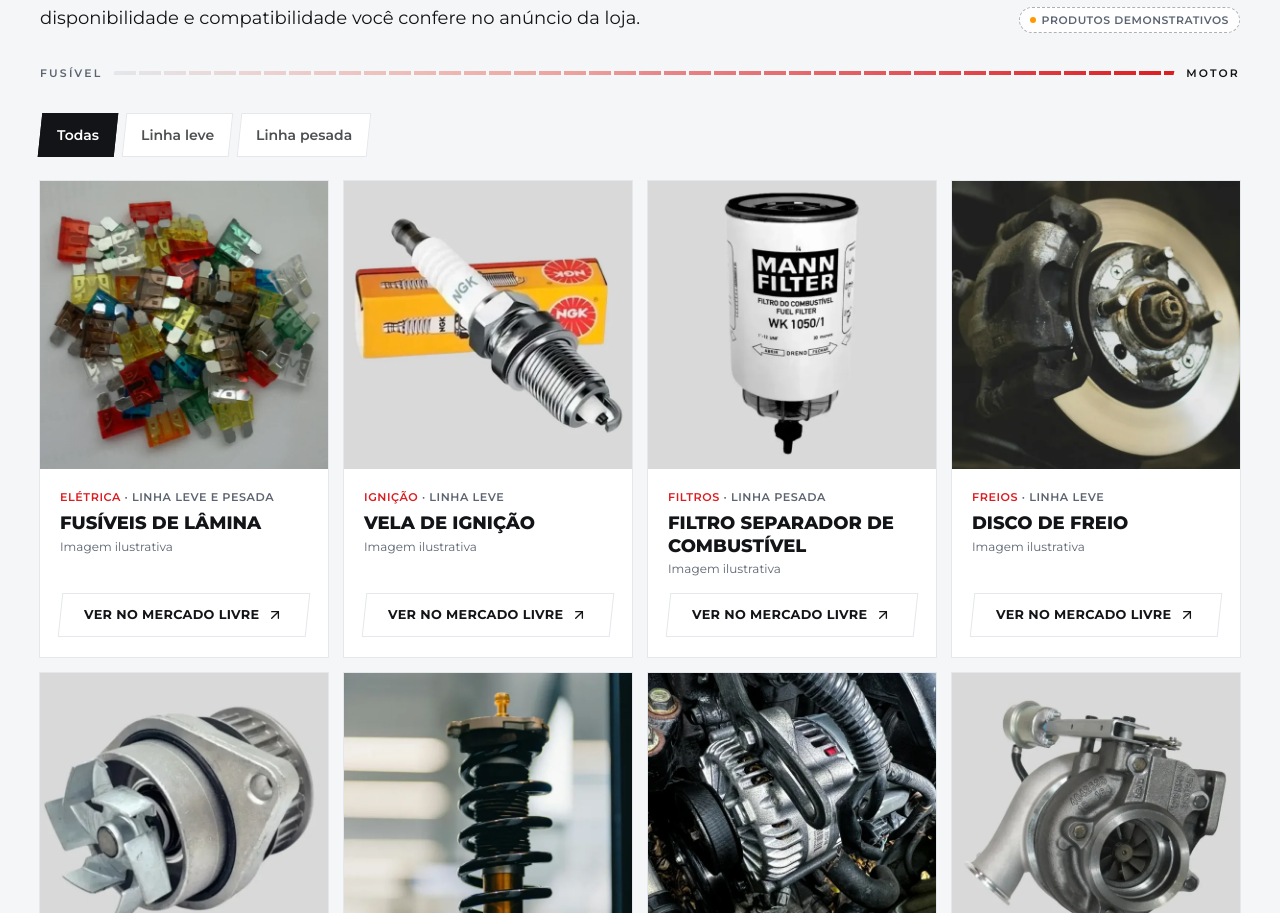
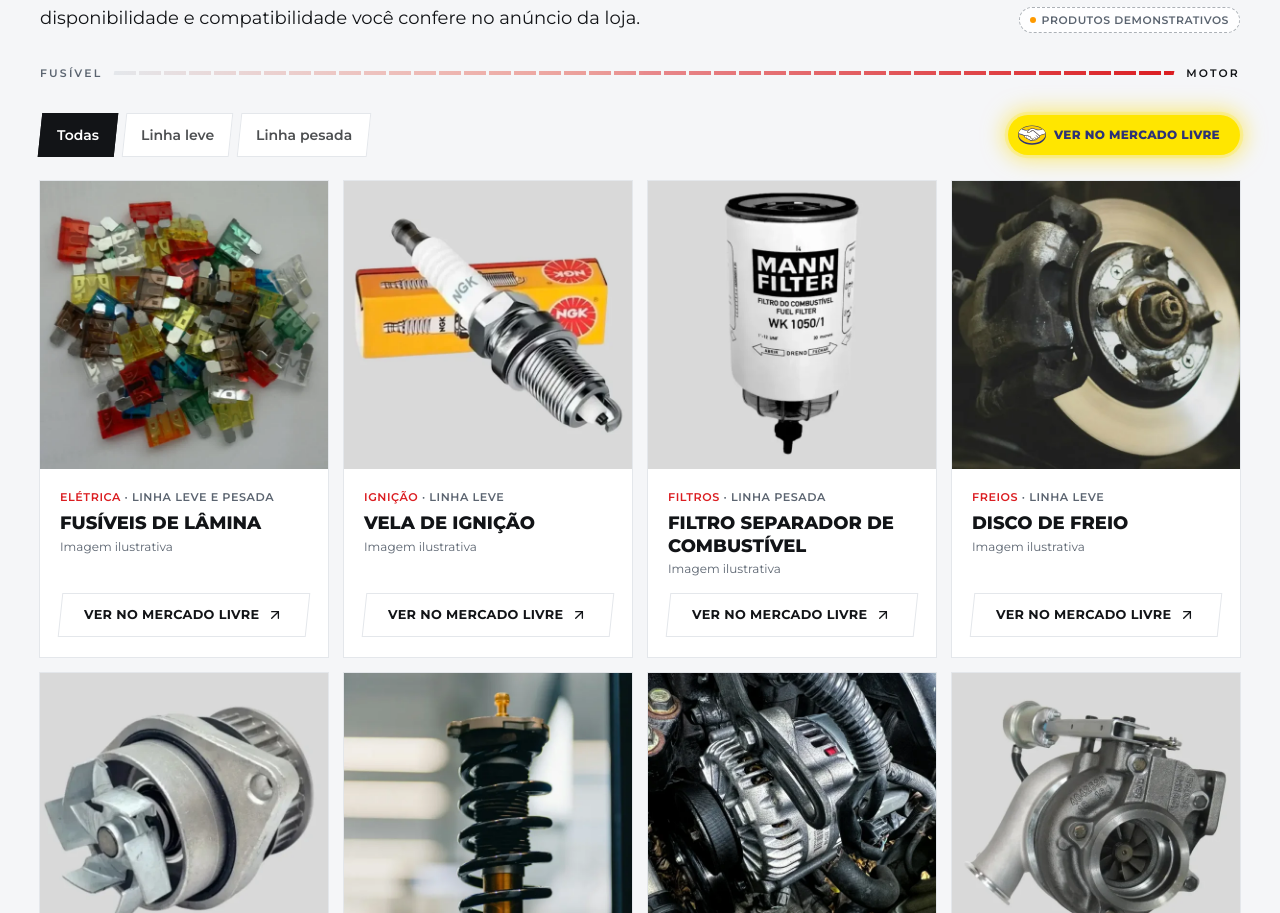
Before and after one commit to padok-pecas/motordiesel-site, a Next.js app: page / in a window 1280 px wide. Shown: the part 1009-1922 px from the top of the page. Built offline with nearby package versions, Linux system fonts and the light colour scheme.

Commit message:
feat: botao mercado livre

```diff
--- a/src/app/globals.css
+++ b/src/app/globals.css
@@ -139,6 +139,70 @@
 }
 
 /*
+ * Botão amarelo do Mercado Livre (vitrine): halo que pulsa devagar e um reflexo que cruza a
+ * superfície e volta após uma pausa. O reflexo fica entre o fundo e o conteúdo (z-index), então
+ * não apaga o ícone nem o texto. `--ml-glow` controla a intensidade do halo; o hover a aumenta.
+ * Com `prefers-reduced-motion: reduce`, fica só o halo fixo, sem animação nem aumento.
+ */
+.ml-glow {
+  --ml-glow: 1;
+  box-shadow: 0 0 14px 2px rgb(255 230 0 / 0.4);
+}
+.ml-glow::after {
+  content: "";
+  position: absolute;
+  inset-block: 0;
+  left: 0;
+  z-index: 0;
+  width: 40%;
+  background: linear-gradient(
+    100deg,
+    transparent 0%,
+    rgb(255 255 240 / 0.85) 50%,
+    transparent 100%
+  );
+  transform: translateX(-120%) skewX(-20deg);
+  pointer-events: none;
+}
+@keyframes ml-halo {
+  0%,
+  100% {
+    box-shadow:
+      0 0 0 0 rgb(255 230 0 / calc(0.35 * var(--ml-glow))),
+      0 0 calc(12px * var(--ml-glow)) calc(1px * var(--ml-glow)) rgb(255 220 0 / 0.45);
+  }
+  50% {
+    box-shadow:
+      0 0 0 calc(5px * var(--ml-glow)) rgb(255 230 0 / calc(0.16 * var(--ml-glow))),
+      0 0 calc(26px * var(--ml-glow)) calc(6px * var(--ml-glow)) rgb(255 220 0 / 0.6);
+  }
+}
+@keyframes ml-shine {
+  0% {
+    transform: translateX(-120%) skewX(-20deg);
+  }
+  /* Cruza em ~1,2 s e espera o resto do ciclo para passar de novo. */
+  38%,
+  100% {
+    transform: translateX(330%) skewX(-20deg);
+  }
+}
+@media (prefers-reduced-motion: no-preference) {
+  .ml-glow {
+    animation: ml-halo 2.8s ease-in-out infinite;
+    transition: transform 0.3s ease;
+  }
+  .ml-glow::after {
+    animation: ml-shine 3.2s ease-in-out infinite;
+  }
+  .ml-glow:hover,
+  .ml-glow:focus-visible {
+    --ml-glow: 1.6;
+    transform: scale(1.03);
+  }
+}
+
+/*
  * Revelação ao rolar, 100% CSS (scroll-driven animation): não depende de JavaScript nem de
  * hidratação. O efeito só existe enquanto o elemento atravessa a borda inferior da tela.
  * `forwards` (e não `both`) é essencial: antes de entrar na tela o elemento fica no estado
--- a/src/components/sections/featured-products.tsx
+++ b/src/components/sections/featured-products.tsx
@@ -1,5 +1,6 @@
 import { Container } from "@/components/ui/container";
 import { DemoBadge } from "@/components/ui/demo-badge";
+import { MercadoLivreButton } from "@/components/ui/mercado-livre-button";
 import { SectionHeading } from "@/components/ui/section-heading";
 import { StoreButton } from "@/components/ui/store-button";
 import { WhatsAppButton } from "@/components/ui/whatsapp-button";
@@ -49,6 +50,7 @@
 
         <ProductGrid
           products={demoProducts}
+          storeButton={<MercadoLivreButton />}
           buyButton={
             <StoreButton
               label={
--- a/src/components/sections/product-grid.tsx
+++ b/src/components/sections/product-grid.tsx
@@ -22,14 +22,17 @@
 
 /**
  * Vitrine com filtro por linha. O botão "Ver na loja" chega pronto do servidor (`buyButton`),
- * para que a configuração do site e o zod não entrem no JavaScript do navegador.
+ * para que a configuração do site e o zod não entrem no JavaScript do navegador. O mesmo vale
+ * para `storeButton`, alinhado à direita na linha dos filtros.
  */
 export function ProductGrid({
   products,
   buyButton,
+  storeButton,
 }: {
   products: DemoProduct[];
   buyButton: React.ReactNode;
+  storeButton?: React.ReactNode;
 }) {
   const [filter, setFilter] = useState<Filter>("todas");
   // Os cards de "Navegue por segmento" abrem a vitrine já filtrada.
@@ -38,7 +41,8 @@
 
   return (
     <>
-      <div role="group" aria-label="Filtrar por linha" className="mt-8 flex flex-wrap gap-2">
+      <div className="mt-8 flex flex-wrap items-center justify-between gap-x-4 gap-y-3">
+        <div role="group" aria-label="Filtrar por linha" className="flex flex-wrap gap-2">
           {filters.map((item) => (
             <button
               key={item.id}
@@ -55,6 +59,8 @@
               <span className="inline-block skew-x-6">{item.label}</span>
             </button>
           ))}
+        </div>
+        {storeButton && <div className="ml-auto">{storeButton}</div>}
       </div>
 
       <ul className="mt-6 grid grid-cols-2 gap-3 sm:gap-4 md:grid-cols-4">
--- a/src/components/ui/channel-button.tsx
+++ b/src/components/ui/channel-button.tsx
@@ -20,6 +20,8 @@
   size?: ButtonSize;
   /** Ocupa toda a largura disponível (menu mobile, cards). */
   fullWidth?: boolean;
+  /** Sem o estilo padrão de botão (inclinado): a aparência vem toda de `className`. */
+  bare?: boolean;
   className?: string;
 };
 
@@ -37,6 +39,7 @@
   variant = "primary",
   size = "md",
   fullWidth = false,
+  bare = false,
   className,
 }: ChannelButtonProps) {
   const [notice, setNotice] = useState(false);
@@ -48,9 +51,11 @@
     return () => window.clearTimeout(timer);
   }, [notice]);
 
-  const classes = buttonClasses(variant, size, cn(fullWidth && "w-full", className));
+  const classes = bare
+    ? cn(fullWidth && "w-full", className)
+    : buttonClasses(variant, size, cn(fullWidth && "w-full", className));
   const content = (
-    <span className="inline-flex skew-x-6 items-center gap-2">
+    <span className={cn("inline-flex items-center gap-2", !bare && "skew-x-6")}>
       {icon}
       {label}
     </span>
--- /dev/null
+++ b/src/components/ui/mercado-livre-button.tsx
@@ -0,0 +1,36 @@
+import { cn } from "@/lib/cn";
+import { getStoreUrl } from "@/lib/store";
+
+import { ChannelButton } from "./channel-button";
+
+/**
+ * Selo-botão amarelo do Mercado Livre (vitrine). Ícone oficial: o favicon publicado pelo
+ * próprio Mercado Livre (http2.mlstatic.com), salvo em public/brand/mercado-livre.svg.
+ * Brilho e halo vêm de `.ml-glow` (globals.css). Sem `storeUrl`, não navega: mostra o aviso
+ * de "em configuração", como os demais botões da loja.
+ */
+export function MercadoLivreButton({ className }: { className?: string }) {
+  return (
+    <ChannelButton
+      href={getStoreUrl()}
+      channel="store"
+      bare
+      label="Ver no Mercado Livre"
+      pendingMessage="Link oficial da loja em configuração. Em breve!"
+      className={cn(
+        "ml-glow group relative isolate inline-flex h-10 items-center overflow-hidden rounded-full bg-[#ffe600] pr-5 pl-2.5 text-xs font-extrabold tracking-wide whitespace-nowrap text-[#2d3277] uppercase focus-visible:outline-2 focus-visible:outline-offset-2 focus-visible:outline-[#2d3277] [&>span]:relative [&>span]:z-10",
+        className,
+      )}
+      icon={
+        // eslint-disable-next-line @next/next/no-img-element -- SVG estático, sem otimização
+        <img
+          src="/brand/mercado-livre.svg"
+          alt=""
+          width={28}
+          height={28}
+          className="size-7 shrink-0"
+        />
+      }
+    />
+  );
+}
```
Also changed, not shown: public/brand/mercado-livre.svg (added). Lines whose indentation alone changed are shown as unchanged.
